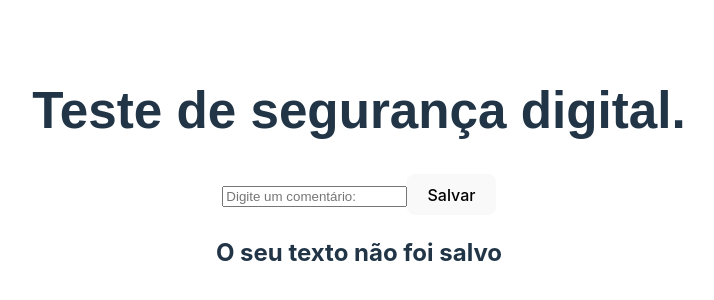
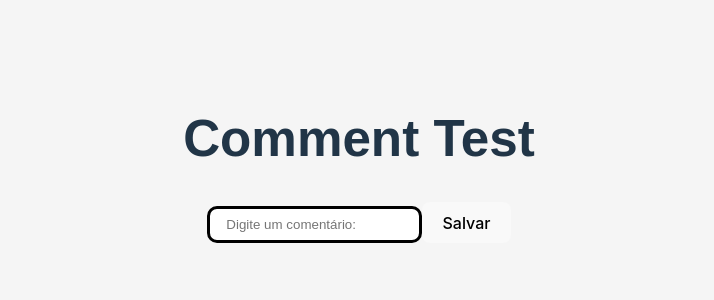
Before and after one commit to bitlab-ufrn/selecao-2023-lfviana, a React (Vite) app in the folder desafio_01/: page / in a window 1280 px wide. Shown: the part 230-530 px from the top of the page, without its empty margins (281-995 px from the left). Built offline with nearby package versions, Linux system fonts and the light colour scheme.

Commit message:
feat:atualização de estilo e correção da mensagem ao abrir o site

```diff
--- a/desafio_01/src/App.jsx
+++ b/desafio_01/src/App.jsx
@@ -9,6 +9,7 @@ function App() {
   const [text, setText] = useState('')
   const [show, setShow] = useState(false)
   const [frase, setFrase] = useState('')
+  const [coments, setComents] = useState('')
     const handleChange = (e) => {
     const { value } = e.target;
     //console.log(value);
@@ -24,9 +25,9 @@ function App() {
       }
     }
     if (temPalavraInadequada) {
-      return 'O texto inserido contém uma frase ou palavra inapropriada.';
+      return 'Seu comentário possui uma ou mais palavras que podem ser consideradas como conteúdo ofensivo.';
     } else {
-      return 'O texto não possui palavras inapropriadas.';
+      return 'O comentário não possui palavras inapropriadas.';
     }
   };
   const handleClick = () => {
@@ -38,10 +39,12 @@ function App() {
   };
   return (
     <div>
-     <h1>Teste de segurança digital.</h1>
+      <div className='titulo'>
+      <h1>Comment Test</h1>
+      </div>
     <input  value={text} onChange={handleChange} placeholder='Digite um comentário:' type="text"/>
     <button onClick={handleClick}>Salvar</button>
-    {show ? <h2>{frase}</h2> : <h2>O seu texto não foi salvo</h2>}
+    <h2>{frase}</h2>
     </div>
   )
 }
--- a/desafio_01/src/index.css
+++ b/desafio_01/src/index.css
@@ -29,6 +29,7 @@ body {
   place-items: center;
   min-width: 320px;
   min-height: 100vh;
+  background-color: whitesmoke;
 }
 
 h1 {
@@ -44,7 +45,7 @@ button {
   font-size: 1em;
   font-weight: 500;
   font-family: inherit;
-  background-color: #1a1a1a;
+  background-color: grey;
   cursor: pointer;
   transition: border-color 0.25s;
 }
@@ -55,7 +56,13 @@ button:focus,
 button:focus-visible {
   outline: 4px auto -webkit-focus-ring-color;
 }
-
+input{
+  border-color: #1a1a1a;
+  background-color: white;
+  border: solid 3px black;
+  padding: 0.6em 1.2em;
+  border-radius: 10px;
+}
 @media (prefers-color-scheme: light) {
   :root {
     color: #213547;
--- a/desafio_01/src/palavroes.js
+++ b/desafio_01/src/palavroes.js
@@ -61,7 +61,17 @@ const palavroes = [
     "pnc",
     "fds",
     "pqp",
-    "lixo"
+    "lixo",
+    "imbecil",
+    "rolasso",
+    "trombadinha",
+    "rapariga",
+    "jumenta",
+    "amo hitler",
+    "nazismo",
+    "sou incel",
+    "bucetuda",
+    "roludo"
 
   ];
   export default palavroes;
```
